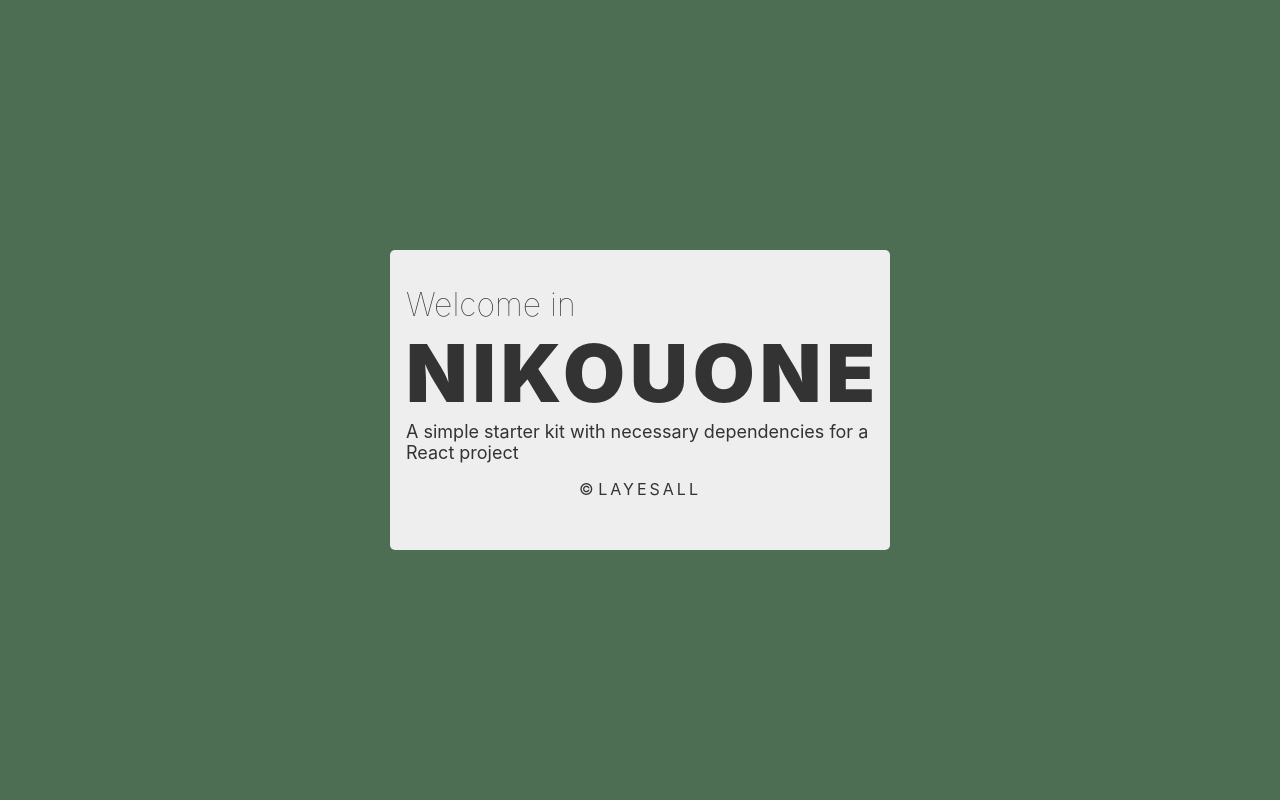
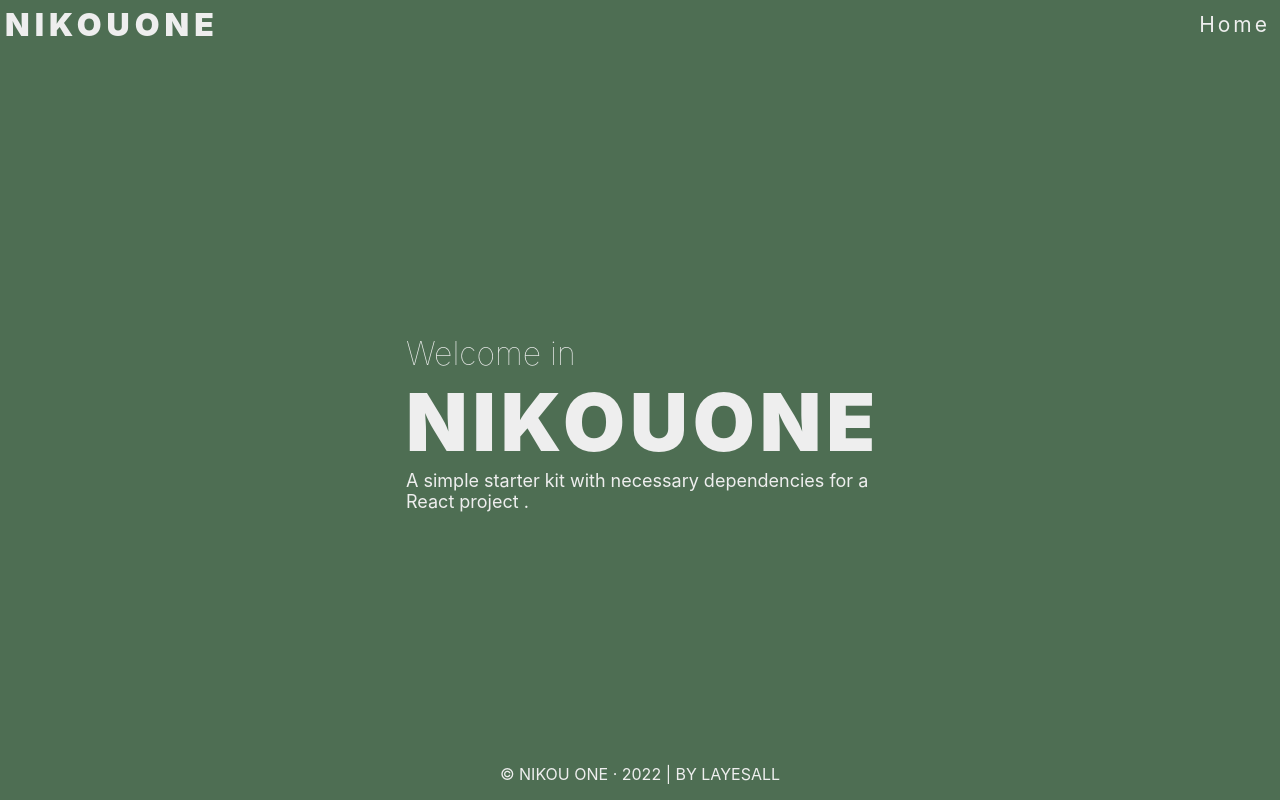
Before and after one commit to layesall/reactapp-starter-kit, a React (Create React App) app: page / in a window 1280 px wide. Built offline with nearby package versions, Linux system fonts and the light colour scheme.

Commit message:
Navbar & Footer components added

```diff
--- a/src/components/App.css
+++ b/src/components/App.css
@@ -1,7 +1,8 @@
 .app-component {
   display: flex;
-  justify-content: center;
+  justify-content: space-between;
   align-items: center;
+  flex-flow: column;
   width: 100%;
   height: auto;
   min-height: 100vh;
--- a/src/components/App.js
+++ b/src/components/App.js
@@ -1,15 +1,20 @@
 import React from 'react';
 import {Routes, Route } from 'react-router-dom';
 import './App.css';
+import Navbar from './Navbar/Navbar';
+import Footer from './Footer/Footer';
 
 import Welcome from './Welcome/Welcome';
 
 export default function App() {
   return (
     <div className='app-component'>
+      <Navbar />
       <Routes>
         <Route path='/' element={  <Welcome />  } />
+        <Route path='*' element={ <Welcome /> } />
       </Routes>
+      <Footer />
     </div>
   );
 }
--- /dev/null
+++ b/src/components/Footer/Footer.css
@@ -0,0 +1,26 @@
+/*
+---| footer-component
+------------------------------
+*/
+
+.footer-component {
+  display: flex;
+  justify-content: center;
+  align-items: center;
+  flex-flow: column;
+  width: 100%;
+  padding: 1rem;
+}
+
+.footer-top {
+  color: inherit;
+}
+
+.footer-copyright {
+  text-transform: uppercase;
+}
+
+.footer-author {
+  color: var(--light);
+  text-decoration: none;
+}
--- /dev/null
+++ b/src/components/Footer/Footer.jsx
@@ -0,0 +1,15 @@
+import React from 'react';
+import './Footer.css'
+
+export default function Footer() {
+  return (
+    <footer className='footer-component'>
+      <div className='footer-top'>
+
+      </div>
+      <div className='footer-copyright'>
+        &copy; NIKOU ONE &middot; 2022 | by <a href='www.layesall.com' className='footer-author'>Layesall</a>
+      </div>
+    </footer>
+  );
+}
--- /dev/null
+++ b/src/components/Navbar/Navbar.css
@@ -0,0 +1,37 @@
+/*
+---| navbar-component
+------------------------------
+*/
+.navbar-component {
+  display: flex;
+  justify-content: space-between;
+  align-items: center;
+  width: 100%;
+  height: auto;
+  min-height: 5vmin;
+  padding: 5px;
+  margin-bottom: 3rem;
+}
+
+.navbar-component a {
+  color: var(--light);
+  text-decoration: none;
+}
+
+.nav-brand {
+  color: var(--light);
+  font-size: 2rem;
+  font-weight: 900;
+  letter-spacing: 5px;
+}
+
+.nav-link-group {
+  text-align: end;
+  width: 100%;
+}
+
+.nav-link-item {
+  font-size: 21px;
+  letter-spacing: 3px;
+  margin: 5px;
+}
--- /dev/null
+++ b/src/components/Navbar/Navbar.jsx
@@ -0,0 +1,15 @@
+import React from 'react';
+import { Link } from 'react-router-dom';
+import './Navbar.css'
+
+export default function Navbar() {
+  return (
+    <header className='navbar-component'>
+      <Link to='/' className='nav-brand'>NIKOUONE</Link>
+
+      <nav className='nav-link-group'>
+        <Link to='/' className='nav-link-item'>Home</Link>
+      </nav>
+    </header>
+  );
+}
--- a/src/components/Welcome/Welcome.css
+++ b/src/components/Welcome/Welcome.css
@@ -3,9 +3,9 @@
   justify-content: center;
   align-items: flex-start;
   flex-flow: column;
-  color: var(--dark);
-  background: var(--light);
+  color: var(--light);
   padding: 1rem;
+  margin: 2rem 0;
   border-radius: 5px;
   width: 500px;
   height: 300px;
@@ -26,17 +26,3 @@
 .welcome-component p{
   font-size: 18px;
 }
-
-.welcome-component .copyright{
-  text-align: center;
-  padding: 1rem;
-  border-radius: 5px;
-  width: 100%;
-}
-
-.welcome-component .copyright a{
-  color: inherit;
-  text-decoration: none;
-  text-transform: uppercase;
-  letter-spacing: 3px;
-}
--- a/src/components/Welcome/Welcome.jsx
+++ b/src/components/Welcome/Welcome.jsx
@@ -6,11 +6,7 @@ export default function Welcome() {
     <div className='welcome-component'>
       <h2>Welcome in</h2>
       <h1>Nikouone</h1>
-      <p>A simple starter kit with necessary dependencies for a React project</p>
-
-      <div className='copyright'>
-        &copy; <a href='www.layesall.com'>Layesall</a>
-      </div>
+      <p>A simple starter kit with necessary dependencies for a React project .</p>
     </div>
   );
 }
```
